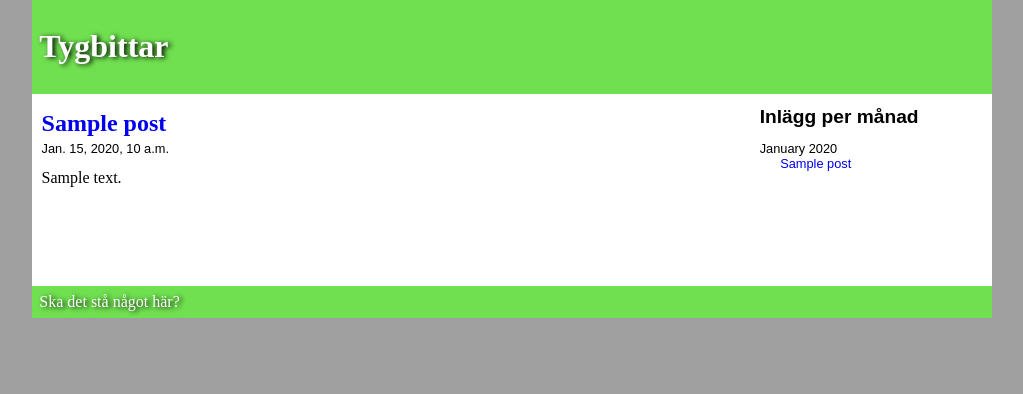
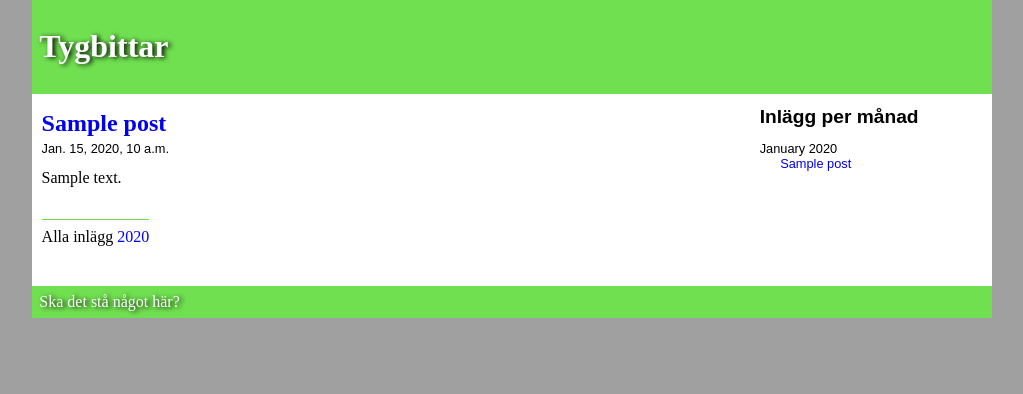
Before and after one commit to kaj/kratsblog, a Django app: template templates/blog/index.html in a window 1280 px wide. Shown: the part 17-411 px from the top of the page, without its empty margins (128-1151 px from the left). Run offline with Django 3.2, Linux system fonts and the light colour scheme; tables that the repository leaves empty hold one stand-in row (values such as "Sample post"); the template is opened without the code that fills it: values that come from a table or form of the project are taken from there, most other values are stand-ins (such as "Sample title", 1, 10 or a date in 2020); some libraries are stand-ins or nearby versions.

Commit message:
Add links to each year on all index pages.

```diff
--- a/blog/views.py
+++ b/blog/views.py
@@ -20,6 +20,8 @@ def index(request, year=None, month=None):
 
     return direct_to_template(request, 'blog/index.html', {
             'posts': posts,
+            'years': [x.year for x
+                      in Post.objects.dates('posted_time', 'year')],
             })
 
 def post_detail(request, year, month, slug):
--- a/static/site.css
+++ b/static/site.css
@@ -96,3 +96,12 @@ dl dt {
 dl dd {
     margin: 0 0 0.4em 1.6em;
 }
+
+.postInIndex {
+    margin-bottom: 2em;
+}
+.allPostsFooter {
+    border-top: solid 1px #70e050;
+    padding-top: 0.5em;
+    float: left;
+}
--- a/templates/blog/index.html
+++ b/templates/blog/index.html
@@ -29,4 +29,15 @@
 {% empty %}
 <p>Tomt var det här</p>
 {% endfor %}
+
+{% if years %}
+  <div class="allPostsFooter">
+    <p>Alla inlägg
+      {% for y in years %}
+        <a title="Alla inlägg {{y}}"
+	   href="/{{y}}/">{{y}}</a>{% if not forloop.last %}, {% endif %}
+      {% endfor %}
+    </p>
+  </div>
+{% endif %}
 {% endblock %}
```
